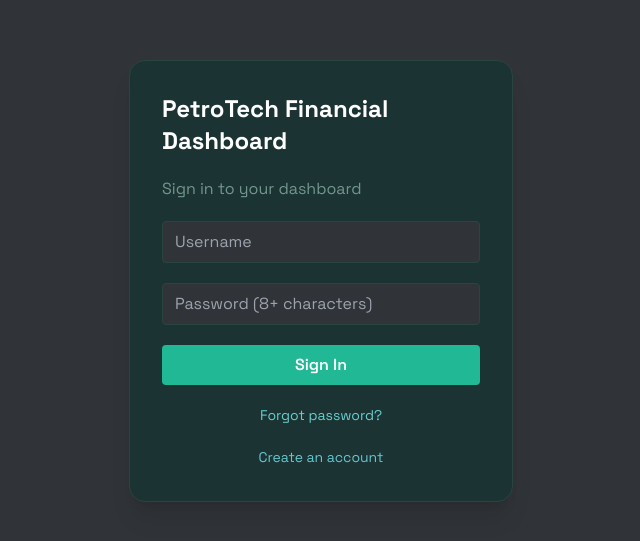
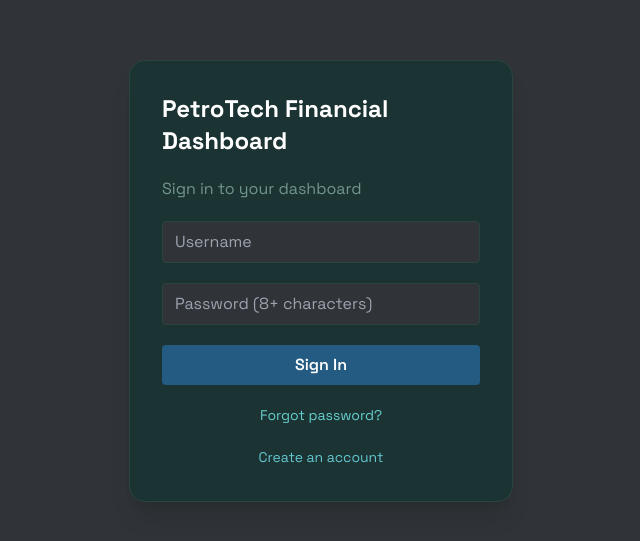
Before and after one commit to Alith37/financial-dashboard, a React (Vite) app: page / in a window 1280 px wide. Shown: the part 119-660 px from the top of the page, without its empty margins (319-959 px from the left). Built offline with nearby package versions, Linux system fonts and the light colour scheme; no server answers.

Commit message:
Change green accents to dark blue

```diff
--- a/tailwind.config.js
+++ b/tailwind.config.js
@@ -16,10 +16,10 @@ export default {
           900: "#303438",
         },
         emerald: {
-          300: "#8ce3cb",
-          400: "#52d1b2",
-          500: "#21b895",
-          600: "#128f78",
+          300: "#8bb8d6",
+          400: "#4c8bb5",
+          500: "#245b82",
+          600: "#193f5c",
         },
         blue: {
           400: "#65c7d0",
```
